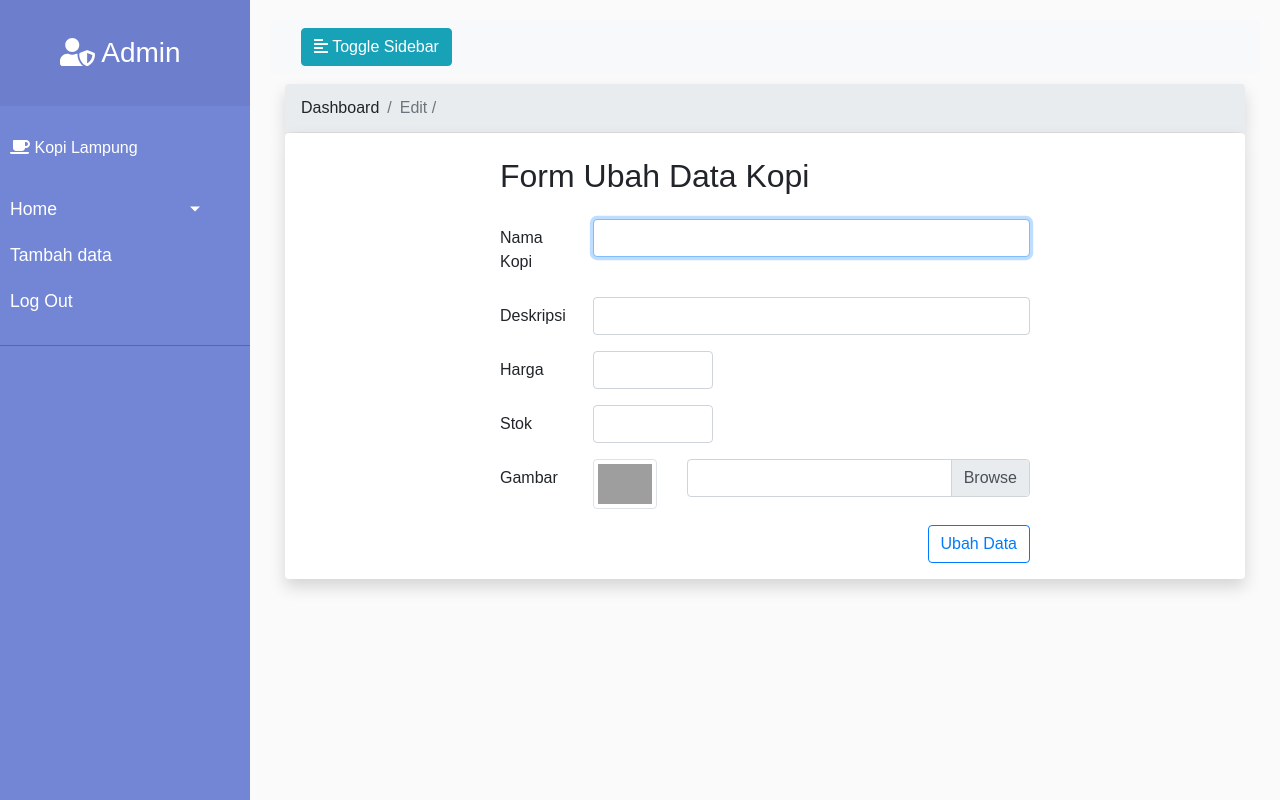
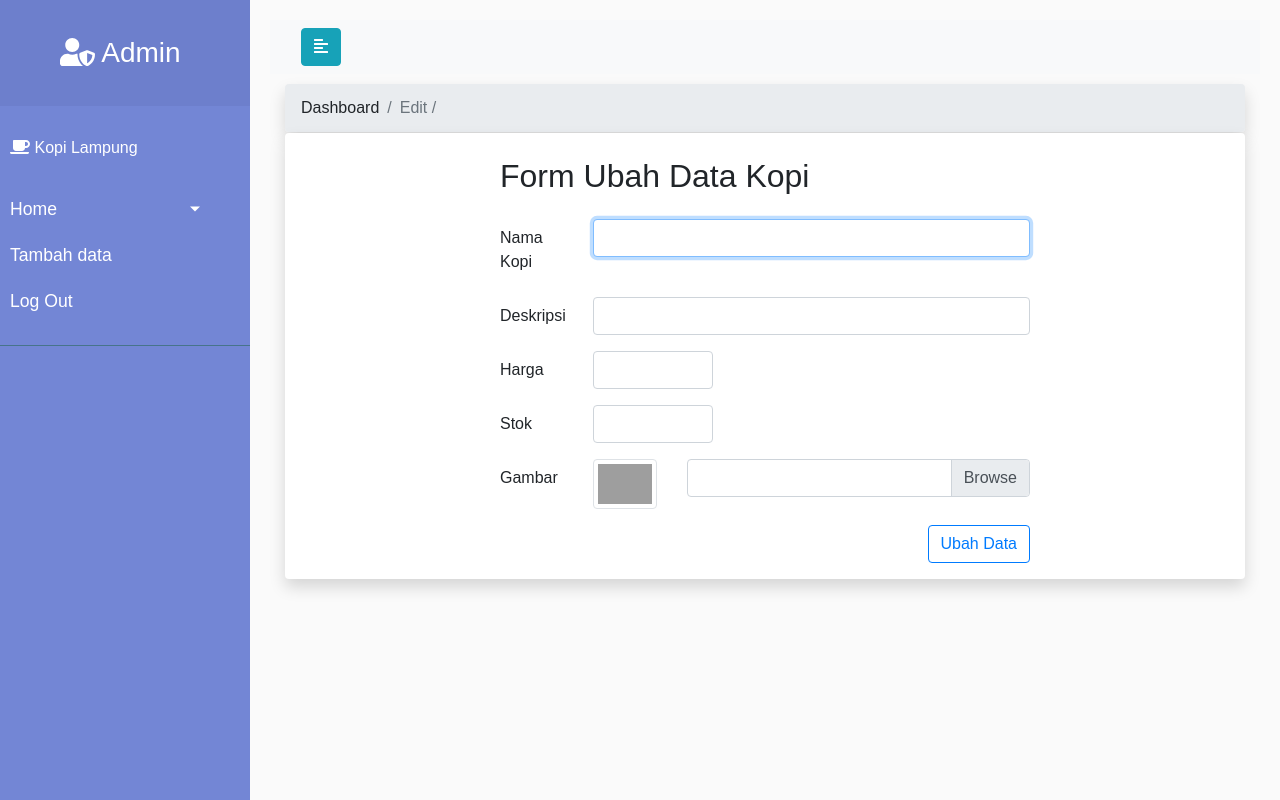
Before and after one commit to asbiqalalawi/ShopCoffee, a CodeIgniter 4 app: the page made by app/Views/kopi/edit.php in a window 1280 px wide. Run offline with PHP 8.4 and a stand-in for CodeIgniter, Linux system fonts and the light colour scheme; the template is opened without the code that fills it, so the values that code supplies are empty; some libraries are stand-ins or nearby versions; grey boxes are pictures that could not be loaded.

Commit message:
Update temp_admin.php

```diff
--- a/app/Views/layouts/temp_admin.php
+++ b/app/Views/layouts/temp_admin.php
@@ -168,7 +168,6 @@
                 <div class="container-fluid">
                     <button type="button" id="sidebarCollapse" class="btn  btn-info">
                         <i class="fas fa-align-left"></i>
-                        <span>Toggle Sidebar</span>
                     </button>
                 </div>
             </nav>
```
